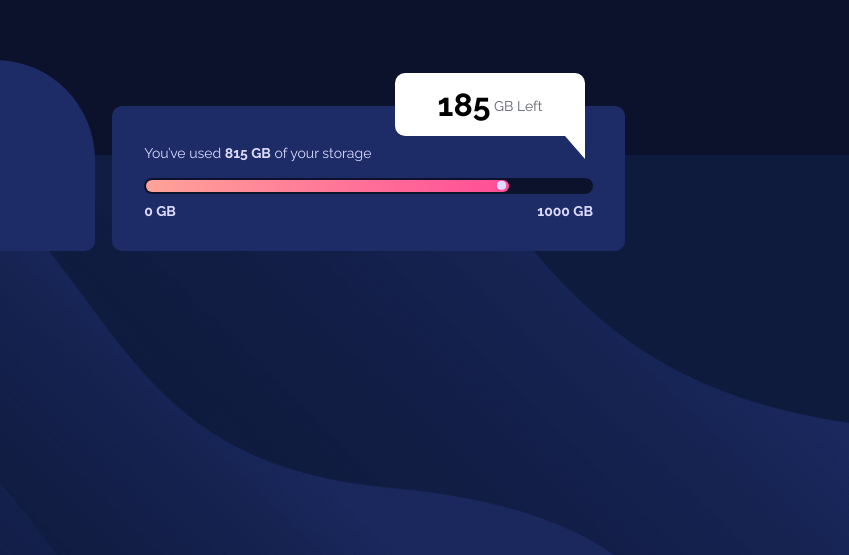
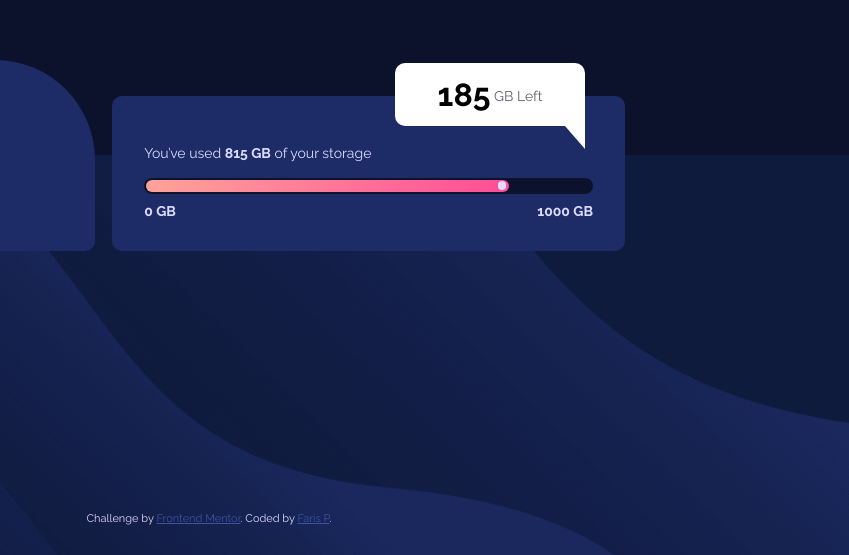
Before and after one commit to FarisPalayi/fylo-storage-card, a website: page index.html in a window 1280 px wide. Shown: the part 245-800 px from the top of the page, 431-1280 px from the left. Drawn offline with Linux system fonts and the light colour scheme; no server answers.

Commit message:
👨‍💻 Add attribution

```diff
--- a/Styles/style.scss
+++ b/Styles/style.scss
@@ -15,6 +15,8 @@ $base-font-family: "Raleway", sans-serif;
 $base-font-weight: 400;
 
 $base-border-radius: 10px;
+
+// Mobile First
 
 *,
 *::before,
@@ -48,6 +50,7 @@ main {
 
   width: 300.267px;
   min-height: fit-content;
+  // margin-bottom: 30px; // attribution
 }
 
 .first-card {
@@ -120,7 +123,7 @@ main {
 }
 
 .progress-bar-container {
-  --circle-width: 8.5px;
+  --circle-width: 8px;
   --total-space: 1000;
   --used-space: 815;
   --available-space: (var(--total-space) - var(--used-space));
@@ -137,7 +140,7 @@ main {
     width: var(--circle-width);
     height: var(--circle-width);
     right: 0;
-    top: 3px;
+    top: 3.5px;
     right: calc(
       var(--available-space) * (100 / var(--total-space)) * 1% +
         (var(--circle-width) / 2)
@@ -272,6 +275,7 @@ progress {
 
   .second-card {
     width: 63%;
+    height: 155px;
     display: flex;
     flex-direction: column;
     justify-content: flex-end;
--- a/index.html
+++ b/index.html
@@ -5,7 +5,6 @@
     <meta name="viewport" content="width=device-width, initial-scale=1.0" />
     <meta name="theme-color" content="#0c122c" />
     <meta name="apple-mobile-web-app-status-bar-style" content="#0c122c" />
-    <!-- displays site properly based on user's device -->
 
     <link
       rel="icon"
@@ -26,6 +25,9 @@
 
     <style>
       .attribution {
+        position: absolute;
+        width: 100%;
+        bottom: 30px;
         font-size: 11px;
         text-align: center;
       }
@@ -86,11 +88,12 @@
       </div>
     </main>
 
-    <div class="attribution" hidden>
+    <div class="attribution">
       Challenge by
       <a href="https://www.frontendmentor.io?ref=challenge" target="_blank"
         >Frontend Mentor</a
-      >. Coded by <a href="#">Faris P</a>.
+      >. Coded by
+      <a href="https://github.com/FarisPalayi" target="_blank">Faris P</a>.
     </div>
   </body>
 </html>
```
Also changed, not shown: Styles/style.css, 1 other file.
